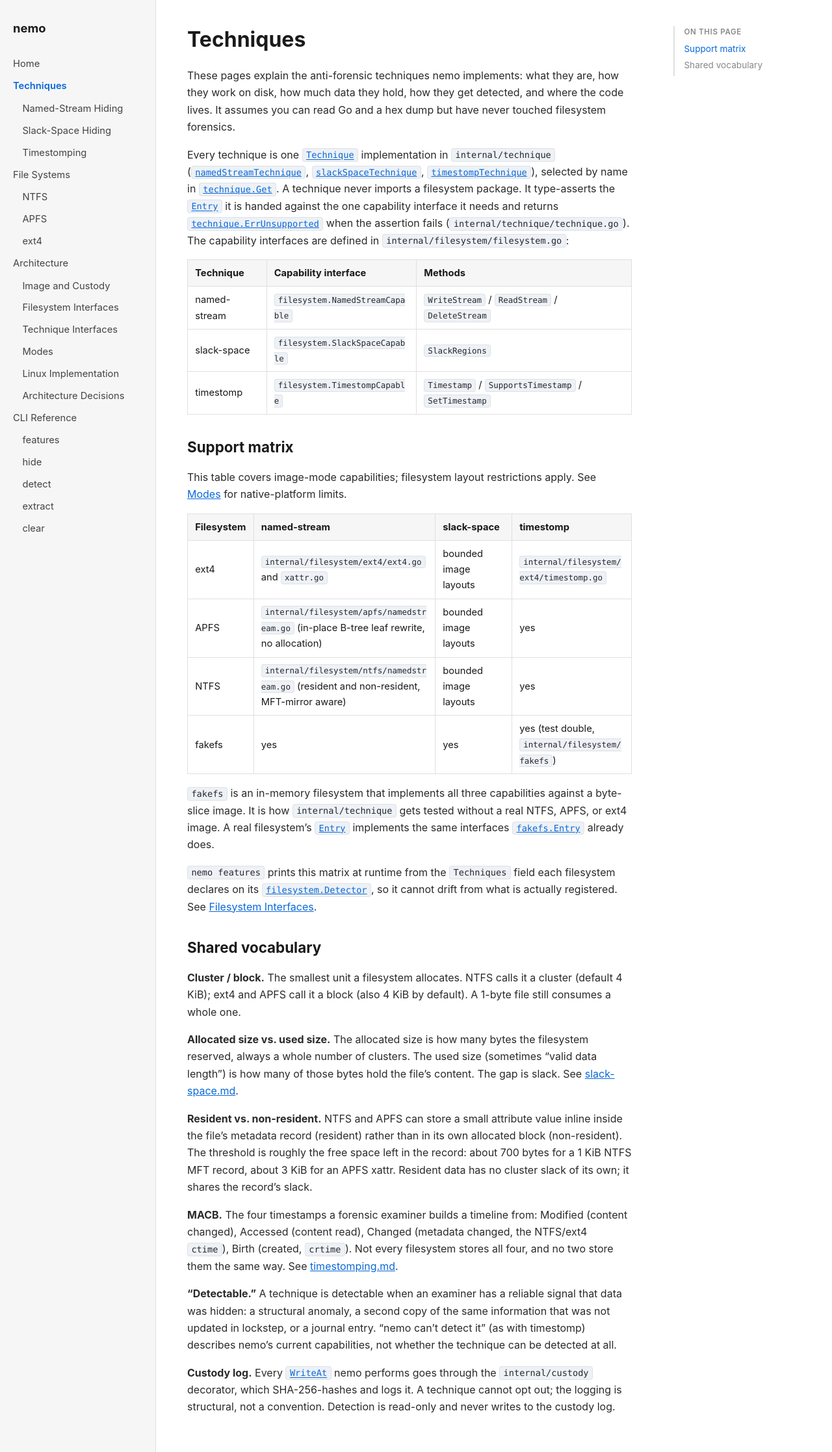
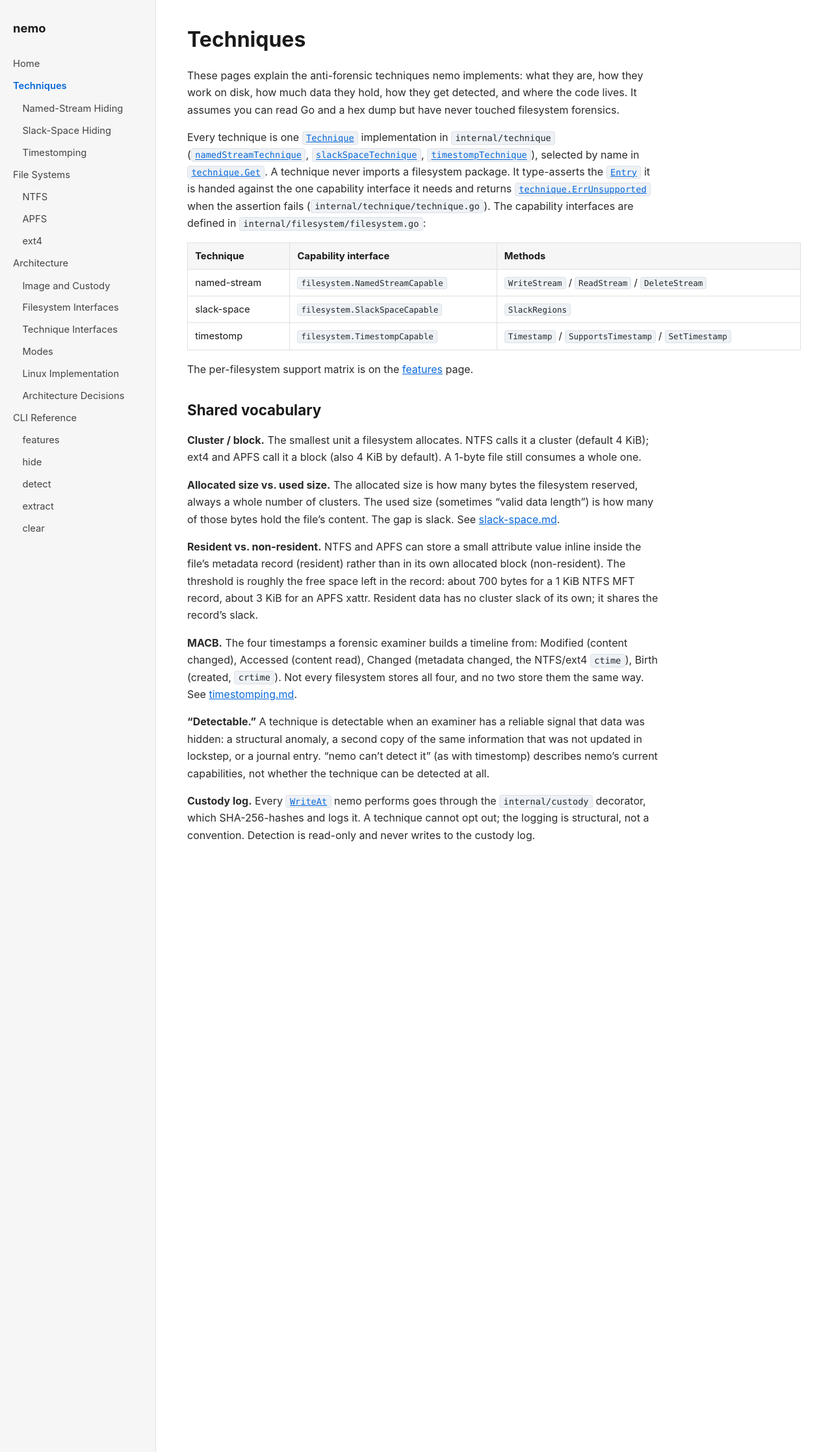
Before and after one commit to sahithyandev/nemo, a Jekyll site: the page built from docs/techniques/index.md, in a window 1280 px wide. Shown: the whole page at 65% size. Built offline with Jekyll 4.4.1, drawn with Linux system fonts in a browser that asks for light colours.

Commit message:
move support matrix from techniques to features page

```diff
--- a/docs/techniques/index.md
+++ b/docs/techniques/index.md
@@ -25,26 +25,7 @@ needs and returns [`technique.ErrUnsupported`](https://github.com/sahithyandev/n
 | slack-space   | `filesystem.SlackSpaceCapable`  | `SlackRegions`                                |
 | timestomp     | `filesystem.TimestompCapable`   | `Timestamp` / `SupportsTimestamp` / `SetTimestamp`         |
 
-## Support matrix
-
-This table covers image-mode capabilities; filesystem layout restrictions apply.
-See [Modes](../architecture/modes.html) for native-platform limits.
-
-| Filesystem | named-stream | slack-space | timestomp |
-| ---------- | ------------ | ----------- | --------- |
-| ext4       | `internal/filesystem/ext4/ext4.go` and `xattr.go` | bounded image layouts | `internal/filesystem/ext4/timestomp.go` |
-| APFS       | `internal/filesystem/apfs/namedstream.go` (in-place B-tree leaf rewrite, no allocation) | bounded image layouts | yes |
-| NTFS       | `internal/filesystem/ntfs/namedstream.go` (resident and non-resident, MFT-mirror aware) | bounded image layouts | yes |
-| fakefs     | yes | yes | yes (test double, `internal/filesystem/fakefs`) |
-
-`fakefs` is an in-memory filesystem that implements all three capabilities
-against a byte-slice image. It is how `internal/technique` gets tested without a
-real NTFS, APFS, or ext4 image. A real filesystem's [`Entry`](https://github.com/sahithyandev/nemo/blob/main/internal/filesystem/filesystem.go#L31) implements the same
-interfaces [`fakefs.Entry`](https://github.com/sahithyandev/nemo/blob/main/internal/filesystem/fakefs/fakefs.go#L18) already does.
-
-`nemo features` prints this matrix at runtime from the `Techniques` field each
-filesystem declares on its [`filesystem.Detector`](https://github.com/sahithyandev/nemo/blob/main/internal/filesystem/registry.go#L14), so it cannot drift from what is
-actually registered. See [Filesystem Interfaces](../architecture/filesystem.html).
+The per-filesystem support matrix is on the [features](../cli/features.html#support-matrix) page.
 
 ## Shared vocabulary
 
```
Also changed, not shown: docs/architecture/filesystem.md (+1 -1 lines), docs/cli/features.md (+18 -1 lines).
